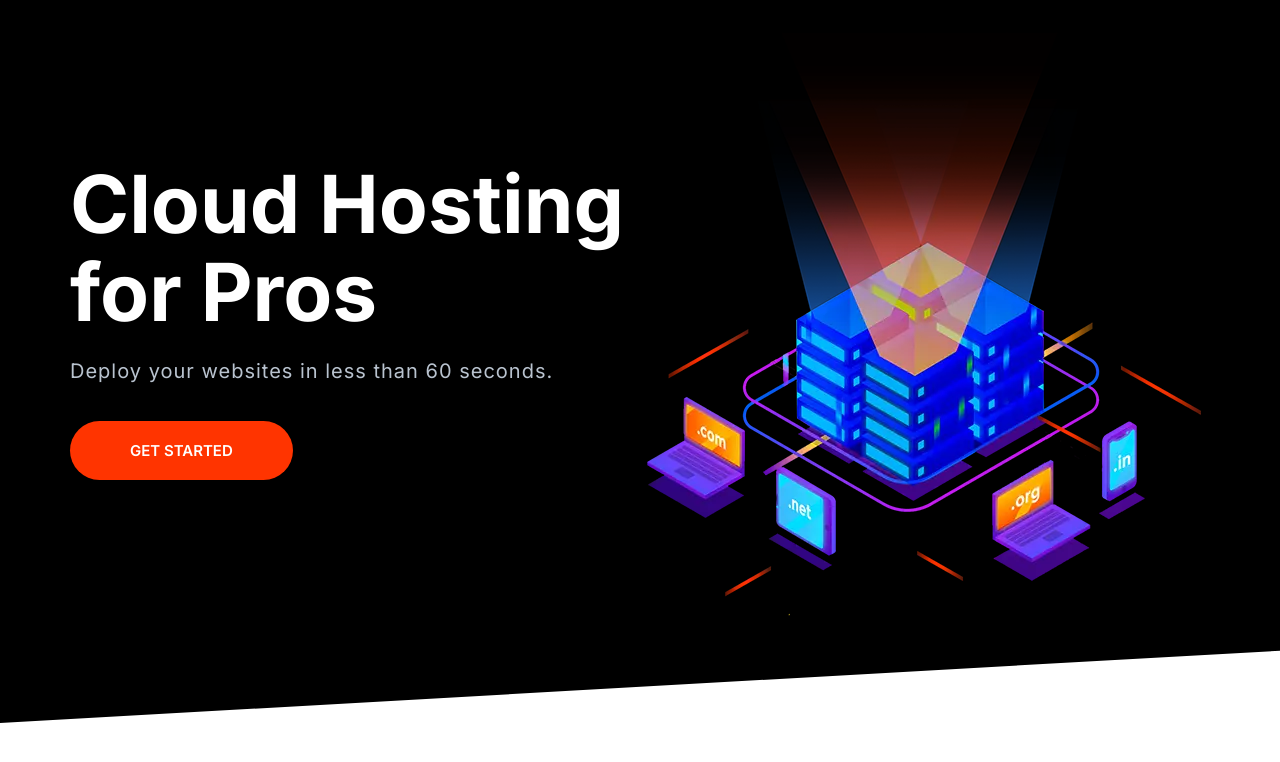
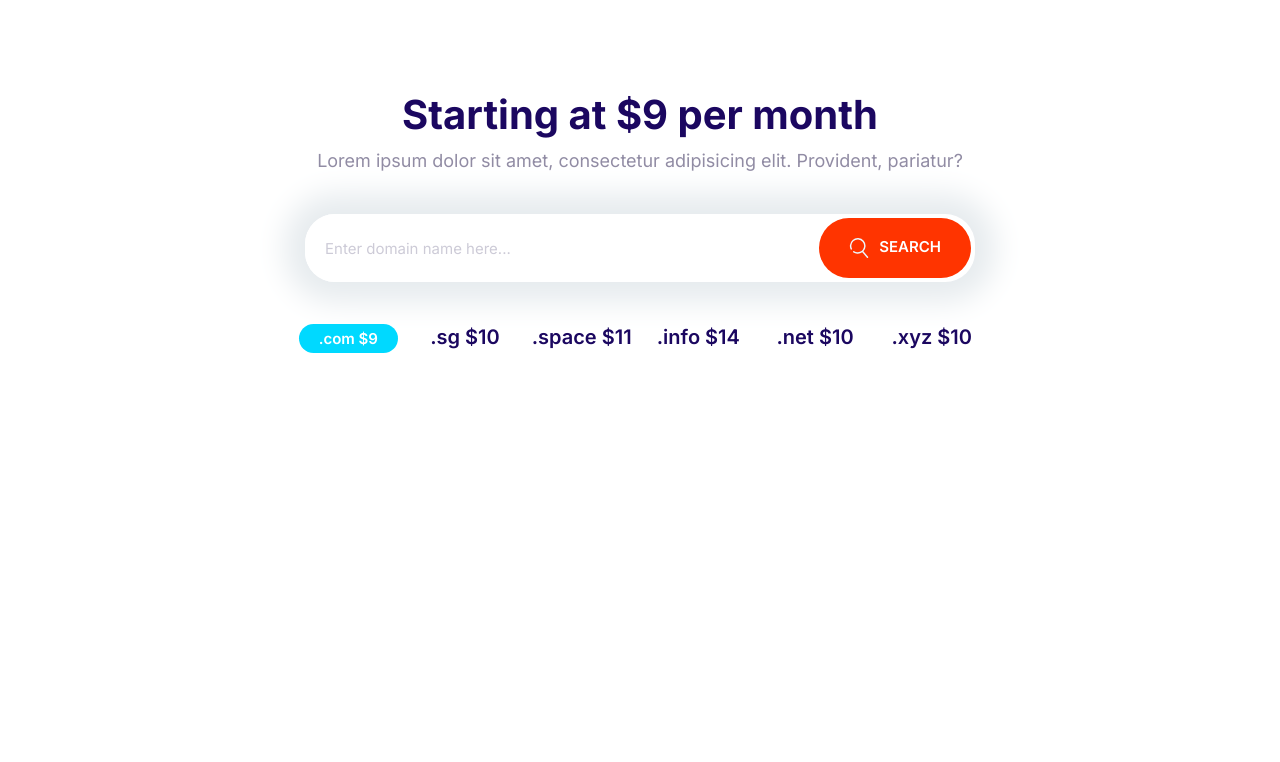
Before and after one commit to Toluade/moshify-by-toluade, a plain HTML site: page index.html in a window 1280 px wide. Drawn offline with Linux system fonts and the light colour scheme.

Commit message:
Build domain block component

```diff
--- a/css/styles.css
+++ b/css/styles.css
@@ -199,10 +199,18 @@ a {
   font-size: 1.8rem;
   font-weight: 600;
   margin: 1rem 0;
+  outline: 0;
   padding: 2rem 3rem;
   text-align: center;
   text-transform: uppercase;
   white-space: nowrap;
+}
+
+.btn .icon {
+  width: 2rem;
+  height: 2rem;
+  margin-right: 1rem;
+  vertical-align: middle;
 }
 
 .btn--primary {
@@ -275,14 +283,14 @@ a {
 
 .input-group {
   border: 1px solid var(--color-border);
-  border-radius: var(--color-border);
+  border-radius: var(--border-radius);
   display: flex;
 }
 
 .input-group .input {
   border: 0;
   flex-grow: 1;
-  padding: 1.5rem 1rem;
+  padding: 1.5rem 2rem;
 }
 
 .input-group .btn {
@@ -692,3 +700,28 @@ a {
     align-self: center;
   }
 }
+
+/* Domain Block */
+.block-domain .input-group {
+  box-shadow: 0 0 30px 20px #e6ebee;
+  border: 0;
+  margin: 4rem auto;
+  max-width: 670px;
+}
+
+.block-domain__prices {
+  display: grid;
+  grid-template-columns: repeat(3, 1fr);
+  grid-template-rows: repeat(2, 6rem);
+  font-size: 2rem;
+  font-weight: 600;
+  justify-items: center;
+  max-width: 700px;
+  margin: 0 auto;
+}
+
+@media screen and (min-width: 768px) {
+  .block-domain__prices {
+    grid-template-columns: repeat(auto-fit, minmax(10rem, 1fr));
+  }
+}
--- a/index.html
+++ b/index.html
@@ -14,27 +14,34 @@
     <link rel="stylesheet" href="css/styles.css" />
   </head>
   <body>
-    <section class="block block--dark block--skewed-left hero">
-      <div class="container grid grid--1x2">
-        <header class="block__header hero__content">
-          <h1 class="block__heading">Cloud Hosting for Pros</h1>
-          <p class="hero__tagline">
-            Deploy your websites in less than 60 seconds.
-          </p>
-          <a href="" class="btn btn--accent btn--stretched">Get Started</a>
-        </header>
-        <picture>
-          <source
-            type="image/webp"
-            srcset="images/banner.webp 1x, images/banner@2x.webp 2x"
-          />
-          <source
-            type="image/png"
-            srcset="images/banner.png 1x, images/banner@2x.png 2x"
-          />
-          <img class="hero__image" src="images/banner.png" alt="" />
-        </picture>
+    <section class="block container block-domain">
+      <header class="block__header">
+        <h2>Starting at $9 per month</h2>
+        <p>
+          Lorem ipsum dolor sit amet, consectetur adipisicing elit. Provident,
+          pariatur?
+        </p>
+      </header>
+      <div class="input-group">
+        <input
+          type="text"
+          class="input"
+          placeholder="Enter domain name here..."
+        />
+        <button class="btn btn--accent">
+          <svg class="icon icon--white">
+            <use xlink:href="images/sprite.svg#quotes"></use></svg
+          >Search
+        </button>
       </div>
+      <ul class="list block-domain__prices">
+        <li><span class="badge badge--secondary">.com $9</span></li>
+        <li>.sg $10</li>
+        <li>.space $11</li>
+        <li>.info $14</li>
+        <li>.net $10</li>
+        <li>.xyz $10</li>
+      </ul>
     </section>
     <script src="js/main.js"></script>
   </body>
```
Also changed, not shown: components/block-domain.html (added, +25 -0 lines), components/testimonials.html (+1 -1 lines).
